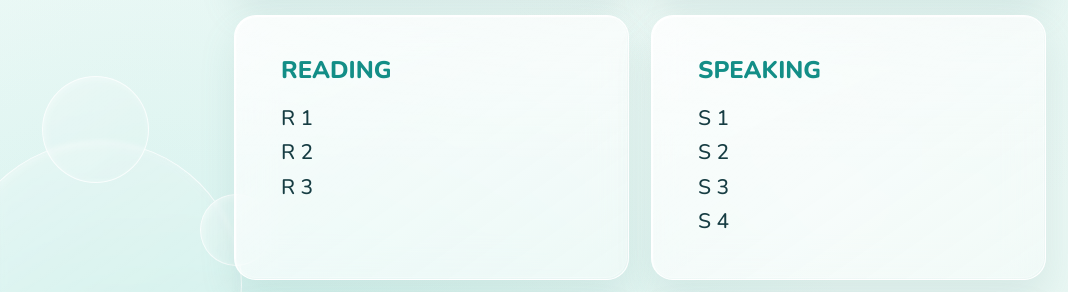
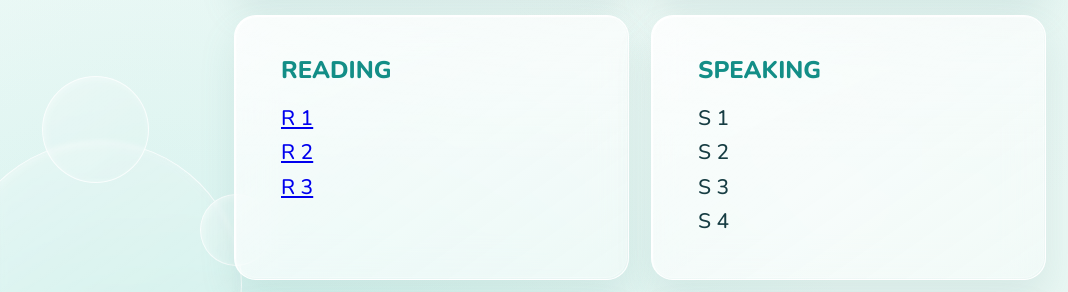
Before and after one commit to thespace-english/The-Space-Trainer, a plain HTML site: page ege.html in a window 1280 px wide. Shown: the part 512-804 px from the top of the page, 0-1068 px from the left. Drawn offline with nearby package versions, Linux system fonts and the light colour scheme.

Commit message:
Add files via upload

```diff
--- a/ege.html
+++ b/ege.html
@@ -54,14 +54,15 @@
 
     <!-- ROW 2 -->
 
-    <div class="card">
-        <h2>READING</h2>
-        <p>
-            R 1<br>
-            R 2<br>
-            R 3
-        </p>
-    </div>
+   <div class="card">
+    <h2>READING</h2>
+    <p>
+        <a href="ege-r1.html">R 1</a><br>
+        <a href="ege-r2.html">R 2</a><br>
+        <a href="ege-r3.html">R 3</a>
+    </p>
+
+</div>
 
     <div class="card">
         <h2>SPEAKING</h2>
```
